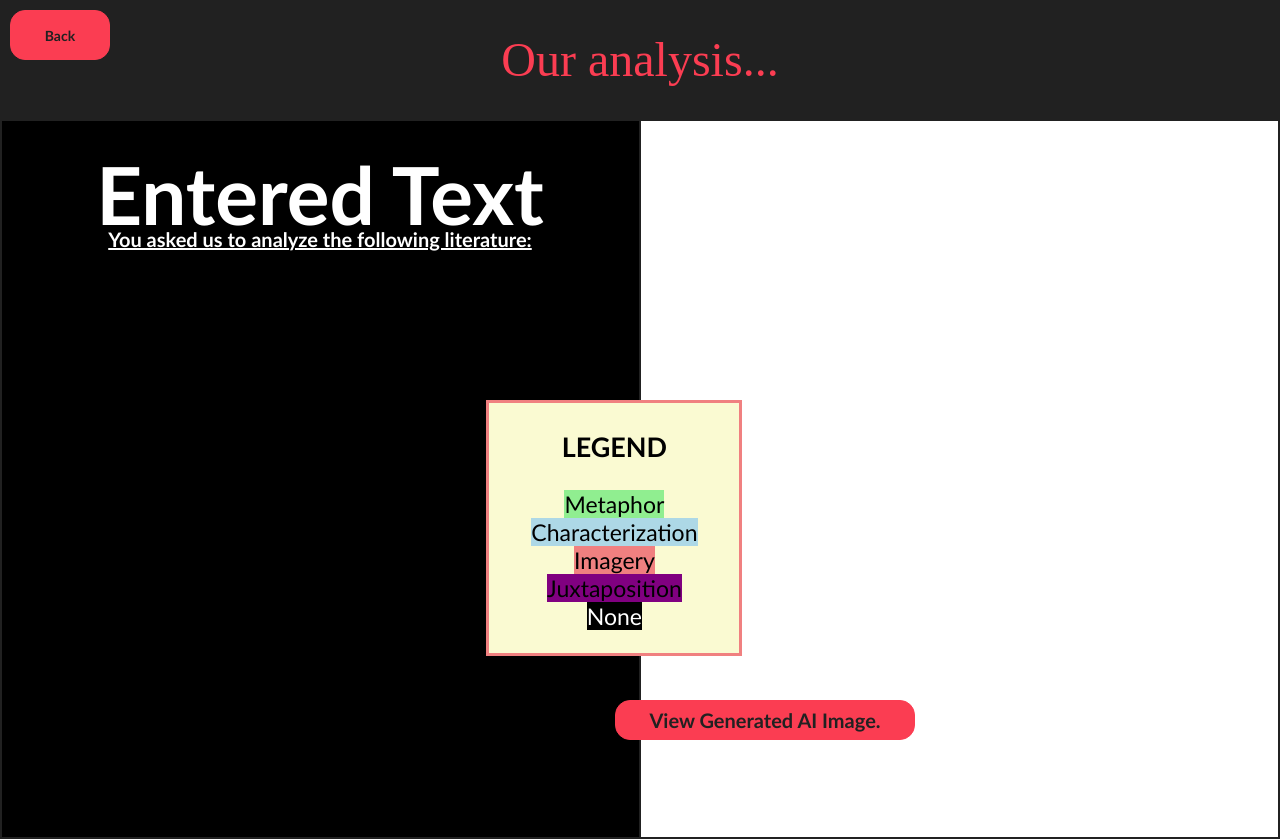
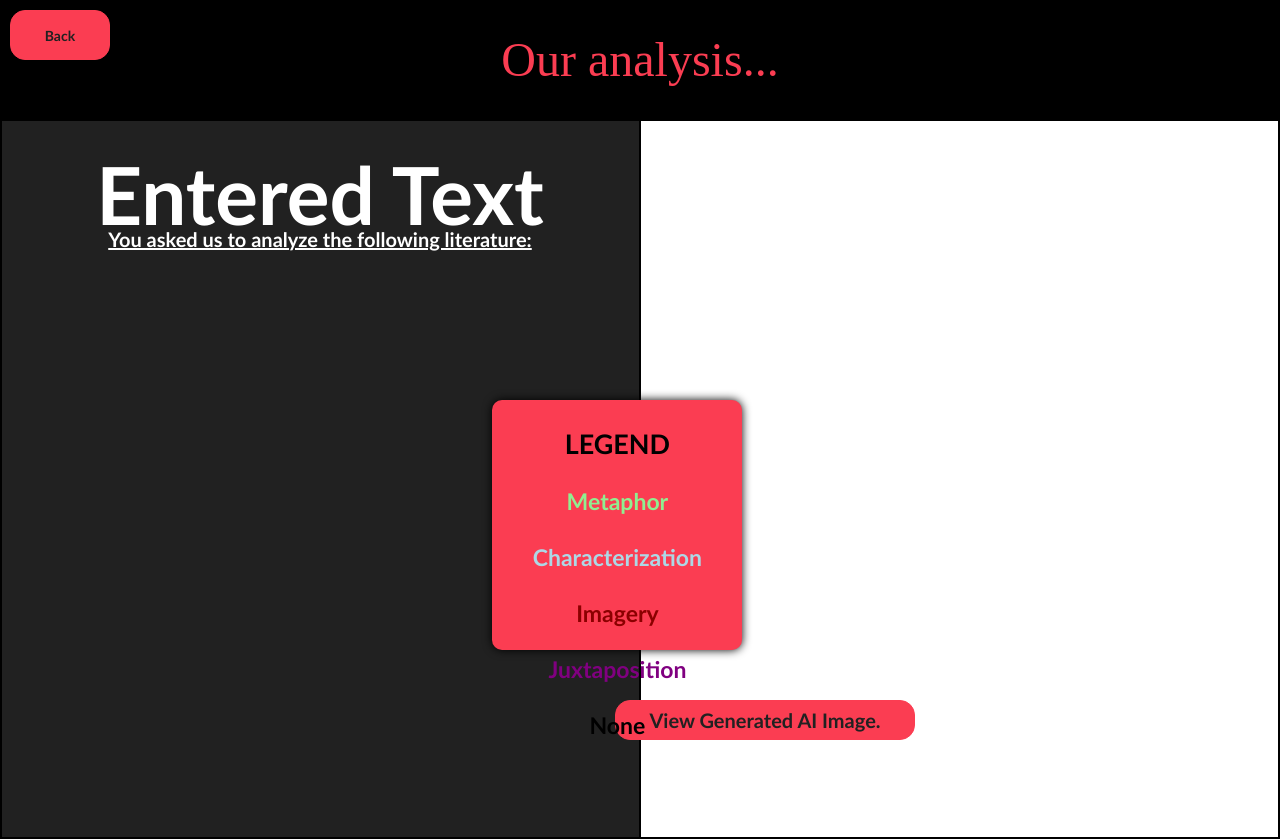
Before and after one commit to JakeNichols0/skAIkespeare, a Flask app: template templates/analysis.html in a window 1280 px wide. Run offline with Flask 3, Linux system fonts and the light colour scheme; the template is opened without the code that fills it, so the values that code supplies are empty; some web fonts are replaced.

Commit message:
Final Edits

```diff
--- a/main.py
+++ b/main.py
@@ -5,6 +5,7 @@ from html import escape
 import pickle
 import sqlite3
 import hmac
+import requests
 
 app = fk.Flask(__name__)
 
@@ -144,7 +145,7 @@ def analysis():
 
     #metaphor
     if check_line(line)[0][0] == 1:
-      colors.append('lightgreen')
+      colors.append('metaphor')
       accuracies.append(check_line(line)[1][0])
       message += """Metaphor -> """ + str(
           round(check_line(line)[1][0] * 100, 2)) + """% confidence\n"""
@@ -155,7 +156,7 @@ def analysis():
     #characterization
     if check_line(line)[0][1] == 1:
       accuracies.append(check_line(line)[1][1])
-      colors.append('lightblue')
+      colors.append('characterization')
       message += """Characterization -> """ + str(
           round(check_line(line)[1][1] * 100, 2)) + """% confidence\n"""
     else:
@@ -164,7 +165,7 @@ def analysis():
 
     #imagery
     if check_line(line)[0][2] == 1:
-      colors.append('lightcoral')
+      colors.append('imagery')
       accuracies.append(check_line(line)[1][2])
       message += """Imagery -> """ + str(round(
           check_line(line)[1][2] * 100, 2)) + """% confidence\n"""
@@ -174,19 +175,20 @@ def analysis():
 
     #juxtaposition
     if check_line(line)[0][3] == 1:
-      colors.append('purple')
+      colors.append('juxtaposition')
       accuracies.append(check_line(line)[1][3])
       message += """Juxtaposition -> """ + str(
           round(check_line(line)[1][3] * 100, 2)) + """% confidence\n"""
     else:
-      colors.append('None')
+      colors.append('noColor')
       accuracies.append(0)
+      finalColor = 'noColor'
     print(message)
 
     finalColor = ""
     minAccuracy = -1
     for i in range(0, len(colors)):
-      if colors[i] != "None":
+      if colors[i] != "noColor":
         if accuracies[i] > minAccuracy:
           minAccuracy = accuracies[i]
           finalColor = colors[i]
@@ -199,7 +201,31 @@ def analysis():
     messageArr[-1] = messageArr[-1].strip()
     print(textSplit)
     lines.append([lineFinal, finalColor, messageArr])
-    imageLink = """https://ai-studio-assets.limewire.media/u/929f5c8f-d590-4a01-bea9-c984a2fa310a/image/4b36e33c-df47-47f7-b469-4e2d7b369e31?Expires=1715535725&Signature=v-koYYhLMqo0maVHXZpCQkKU2agvOrQO4u2giC~OaYA8BlnLZsMAsZWqX4JiKnIRcfMqYIfl3iEnIrq67FGDtl8fpQmxDXBJaybOF4Cwi3Lb2aHzfS5zwOEqoecCEXrlqybuyEIvKnZeNQvzaBQhFLvpo9qQcQFW0yGOwxDS9uB9-7rMtyyj0unDQfbWt2985jt~SrcMmN5Jrx79MUch7FKr8ba7y5Lt9zotXV80BfLzZCVMfBcBP7Lz1r5JwKhlc-TuSxaQnU~nD0hLWs0Qq8G6Td11YSuVzuI3lmEx9W2IPQV1bDNj7q9YybCqjyMd6mpmQQ8ci1pTGEh1GwS-WA__&Key-Pair-Id=K1U52DHN9E92VT"""
+    # import requests
+
+    # url = "https://api.limewire.com/api/image/generation"
+
+    # payload = {
+    #     "prompt": """Generate an image that describes the following scene:
+    #   A flickering candle beside the clock represents life. It burns brightly for a short while but eventually goes out, leaving only darkness.The scene depicts life as a meaningless play, a performance by a foolish actor who worries and struts for a brief time before disappearing into oblivion.The whole scene is a commentary on the transient nature of life and the emptiness of our pursuits, symbolized by the clock, the shadows, the candle, and the play.""",
+    #     "aspect_ratio": "1:1"
+    # }
+
+    # headers = {
+    #     "Content-Type":
+    #     "application/json",
+    #     "X-Api-Version":
+    #     "v1",
+    #     "Accept":
+    #     "application/json",
+    #     "Authorization":
+    #     "Bearer insert API Key HERE"
+    # }
+
+    # response = requests.post(url, json=payload, headers=headers)
+
+    # imageLink = response.json()['asset_url']
+    imageLink = """https://ai-studio-assets.limewire.media/u/929f5c8f-d590-4a01-bea9-c984a2fa310a/image/0f3cdb1d-e6be-49f9-a808-363b652351a9?Expires=1715621301&Signature=r0OHZIHme8pUe7~2h3VHgASprjytxIyAccpI6KEElHpSkeWBr8OIJ28hnX6-BoXx9ONOCr1~Bne3rzZ1~4iWThSovuwey6RHIxFeMmhrlFJXg0K-cmez2~e0gsVNUZULHepv-WubaKR13qv29BYp2o2P-tptTk-gDqLK0i~e9tL~~XhTEBry9cxiQ2DZYXoYSWN7-tUMVzi8C7Zr27o2Fx4kKpxECVlHMQlJ43yKta7KjQswX7ykt5TdCOJrbOgwIMFI3HE0BIsphIzKDIOYKCs3UVbN3aiqiUI0K4LFOS7x9GEs4jsMiLbDgjqvA9FysqpeRw8HTrr3~~luBQGpSA__&Key-Pair-Id=K1U52DHN9E92VT"""
   return rt("analysis.html", text_in=textSplit, lines=lines, link=imageLink)
 
 
--- a/pyproject.toml
+++ b/pyproject.toml
@@ -13,6 +13,7 @@ nltk = "^3.8.1"
 pandas = "^2.2.2"
 numpy = "^1.26.4"
 scikit-learn = "^1.4.2"
+requests = "^2.31.0"
 
 [tool.pyright]
 # https://github.com/microsoft/pyright/blob/main/docs/configuration.md
--- a/static/stylesheets/style.css
+++ b/static/stylesheets/style.css
@@ -51,7 +51,7 @@ h1 {
   font-size: 50px;
 }
 body {
-	background-color: #212121;
+	background-color: #000000;
   font-family: 'Trebuchet MS';
 	margin: 0px;
 }
@@ -101,13 +101,13 @@ td#in, td#out {
 	padding: 30px;
 }
 td#in {
-	background-color: #000000;
+	background-color: #212121;
 	color: #ffffff;
 	padding-top:150px;
 }
 td#out {
 	background-color: #ffffff;
-	color: #000000;
+	color: #212121;
 }
 table#ItBurns {
 	width: 100%;
@@ -238,22 +291,23 @@ input.invertSub:hover {
 }
 
 .key{
+	box-shadow: 0px 0px 10px #000000;
 	position:absolute;
 	top:50%;
 	right:42%;
-	border: 3px solid lightcoral;
+	border-radius:10px;
 	width: 250px;
 	height: 250px;
 	font-size:23px;
-	background-color:lightgoldenrodyellow;
+	background-color:rgba(251,61,82, 1);
 	text-align: center;
 }
 
-.key .metaphor { background-color: lightgreen; }
-.key .character { background-color: lightblue; }
-.key .imagery { background-color: lightcoral; }
-.key .juxtapose { background-color: purple; }
-.key .none {color: white; background-color: black}
+.key .metaphor { color: lightgreen; font-weight:bold;}
+.key .character { color: lightblue; font-weight:bold;}
+.key .imagery { color: darkred;  font-weight:bold;}
+.key .juxtapose { color: purple;  font-weight:bold;}
+.key .none {color: black;  font-weight:bold;}
 
 #aiImage{
 	position:absolute;
--- a/templates/analysis.html
+++ b/templates/analysis.html
@@ -12,11 +12,10 @@
 					{{j}}<br><br>
 				 {% endfor %}
 			</p>
-		  <p id="skillissue">it's not that deep... be smarter...</p>
 		</td>
 		<td id="out">
 			{% for line in lines %}
-				<p class='tooltip' style='text-decoration: underline {{line[1]}}; text-decoration-thickness: 4px;'>
+				<p class='tooltip' literary-type="{{line[1]}}">
 					{% for i in line[0] %}
 						{{i}}
 					 {% endfor %}
@@ -35,11 +34,11 @@
 
 <div class = 'key' >
 	<h3>LEGEND</h3>
-	<span class = metaphor>Metaphor</span><br>
-	<span class = character>Characterization</span><br>
-	<span class = imagery>Imagery</span><br>
-	<span class = juxtapose>Juxtaposition</span><br>
-	<span class = none>None</span>
+	<div class = metaphor>Metaphor</div><br>
+	<div class = character>Characterization</div><br>
+	<div class = imagery>Imagery</div><br>
+	<div class = juxtapose>Juxtaposition</div><br>
+	<div class = none>None</div>
 </divl>
 
 {% endblock %}
```
Also changed, not shown: other parts of static/stylesheets/style.css (+53 -0 lines), 1 other file.
